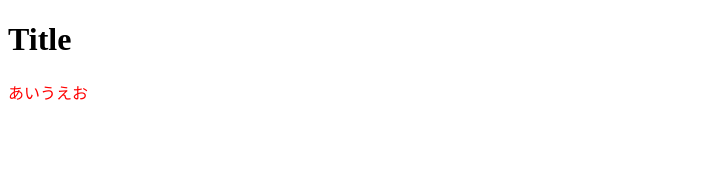
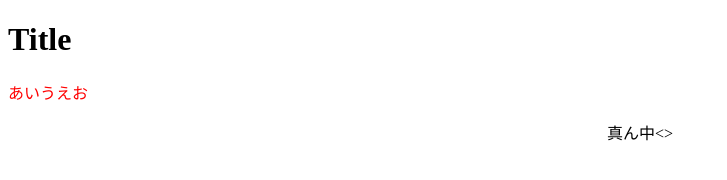
Before and after one commit to cs50hyugaman/camcam, a plain HTML site: page index.html in a window 1280 px wide. Shown: the whole page, without its empty margins (0-727 px from the left). Drawn offline with Linux system fonts and the light colour scheme.

Commit message:
センター

```diff
--- a/index.html
+++ b/index.html
@@ -6,5 +6,6 @@
     <body>
         <h1>Title</h1>
         <p style="color:red">あいうえお</p>
+        <p style="text-align: center;">真ん中<>
     </body>
 </html>
```
